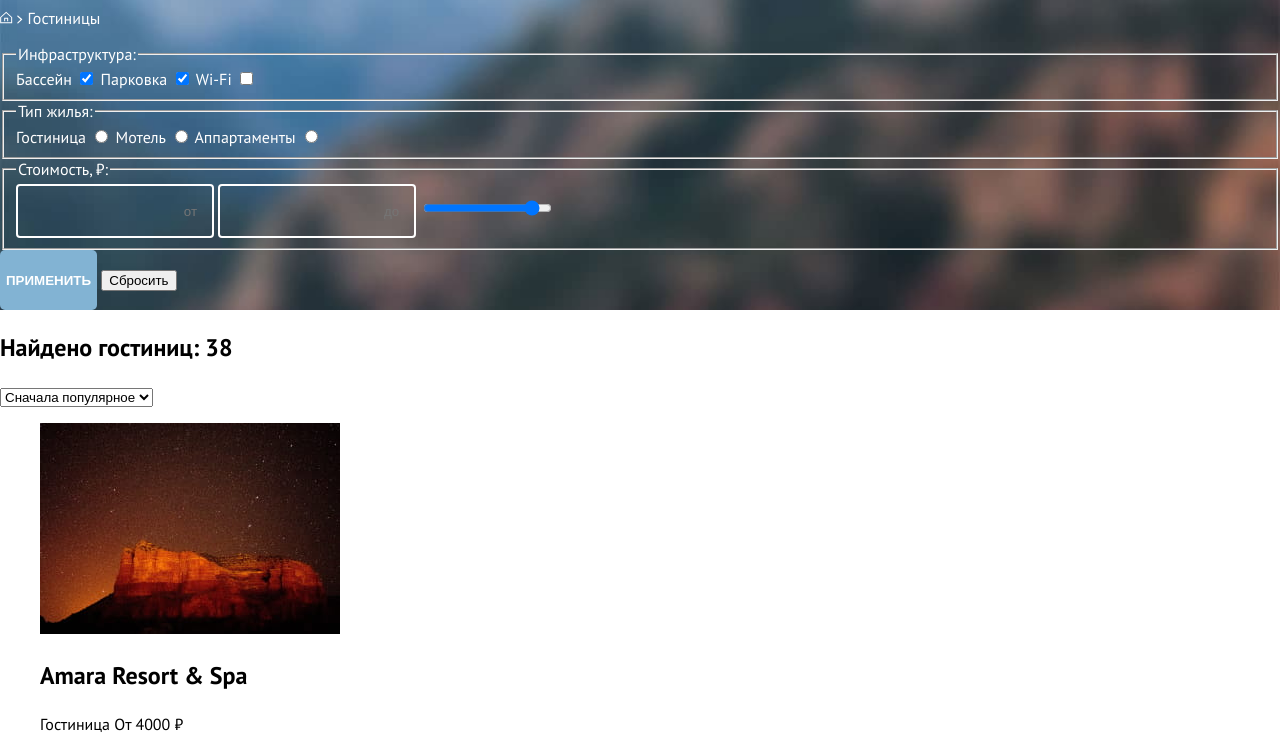
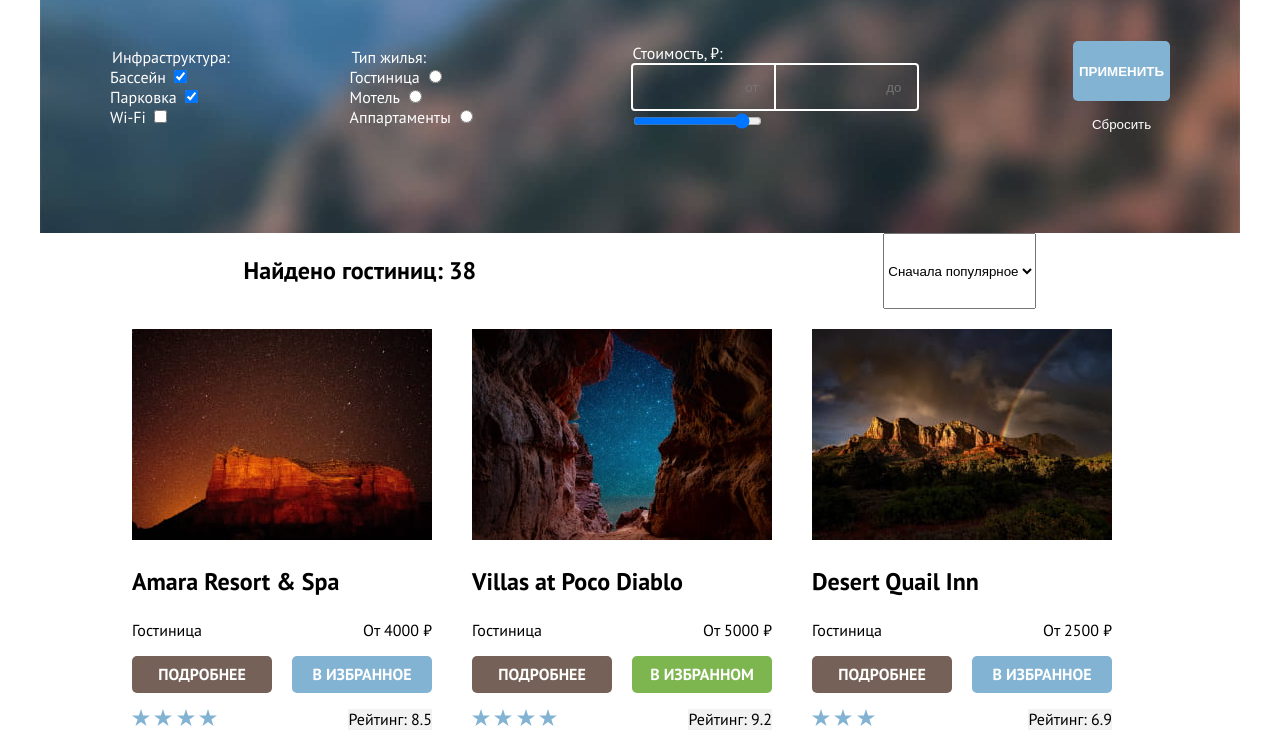
Before and after one commit to htmlacademy-htmlcss/2120899-sedona-34, a plain HTML site: page catalog.html in a window 1280 px wide. Shown: the part 244-991 px from the top of the page. Drawn offline with Linux system fonts and the light colour scheme.

Commit message:
Микросетки на флексах для всех страниц

```diff
--- a/catalog.html
+++ b/catalog.html
@@ -1,10 +1,12 @@
 <!DOCTYPE html>
 <html lang="ru">
+
   <head>
     <meta charset="utf-8" />
     <title>Седона каталог</title>
-    <link rel="stylesheet" href="styles/styles.css"/>
+    <link rel="stylesheet" href="styles/styles.css" />
   </head>
+
   <body>
     <header class="page-header">
       <nav class="navigation">
@@ -13,7 +15,7 @@
         </a>
         <ul class="navigation-list">
           <li class="navigation-item">
-            <a class="navigation-link" href="#">Главная</a>
+            <a class="navigation-link" href="index.html">Главная</a>
           </li>
           <li class="navigation-item">
             <a class="navigation-link" href="#">О Седоне</a>
@@ -40,7 +42,9 @@
       </nav>
     </header>
     <main class="inner">
+      <div class="inner_wrapper">
         <section class="filter_block">
+          <div class="filter_block_wrapper">
             <header class="inner-header">
               <h1 class="inner-header-title headline_1">Гостиницы Седоны</h1>
               <ol class="breadcrubs">
@@ -59,7 +63,8 @@
             </header>
             <section class="filter">
               <h2 class="visually-hidden headline_2">Фильтрация каталога</h2>
-          <form action="https://echo.htmlacademy.ru/" method="post">
+              <form class="filter_form" action="https://echo.htmlacademy.ru/" method="post">
+                <div class="filter_type_wrapper">
                   <fieldset class="infra">
                     <legend>Инфраструктура:</legend>
                     <label>
@@ -90,26 +95,20 @@
                       <input type="radio" name="type" value="Apartments" />
                     </label>
                   </fieldset>
+                </div>
                 <fieldset class="price-filter">
                   <legend>Стоимость, ₽:</legend>
-              <input
-                class="begin-price"
-                name="begin-price"
-                type="text"
-                placeholder="от"
-              />
-              <input
-                class="end-price"
-                name="end-price"
-                type="text"
-                placeholder="до"
-              />
+                  <input class="begin-price" name="begin-price" type="text" placeholder="от" />
+                  <input class="end-price" name="end-price" type="text" placeholder="до" />
                   <input type="range" min="0" max="10000" step="100" value="9000" />
                 </fieldset>
+                <div class="filter_buttons_wrapper">
                   <button class="button button-blue" type="submit">Применить</button>
                   <button class="reset-button" type="reset">Сбросить</button>
+                </div>
               </form>
             </section>
+          </div>
         </section>
         <section class="catalog-sort">
           <h2 class="visually-hidden headline_2">Каталог гостиниц</h2>
@@ -124,12 +123,7 @@
           <ul class="hotel-list">
             <li class="hotel-card">
               <a class="hotel-card-link" href="#">
-              <img
-                src="images/catalog/hotel-1.jpg"
-                width="300"
-                height="211"
-                alt="Amara Resort & Spa"
-              />
+                <img src="images/catalog/hotel-1.jpg" width="300" height="211" alt="Amara Resort & Spa" />
                 <h3 class="hotel-card-title headline_3">Amara Resort & Spa</h3>
               </a>
               <p class="texts">
@@ -137,10 +131,10 @@
                 <span class="hotel-price">От 4000 ₽</span>
               </p>
               <p class="btns">
-              <a class="button button-brown" href="#">Подробнее</a>
-              <a class="button button-blue" href="#">В избранное</a>
+                <a class="button button-brown card-button" href="#">Подробнее</a>
+                <a class="button button-blue card-button" href="#">В избранное</a>
               </p>
-            <p class="rating">
+              <div class="rating">
                 <ul class="stars">
                   <li><span></span></li>
                   <li><span></span></li>
@@ -148,16 +142,11 @@
                   <li><span></span></li>
                 </ul>
                 <span class="rate-text">Рейтинг: 8.5</span>
-            </p>
+              </div>
             </li>
             <li class="hotel-card">
               <a class="hotel-card-link" href="#">
-              <img
-                src="images/catalog/hotel-2.jpg"
-                width="300"
-                height="211"
-                alt="Villas at Poco Diablo"
-              />
+                <img src="images/catalog/hotel-2.jpg" width="300" height="211" alt="Villas at Poco Diablo" />
                 <h3 class="hotel-card-title headline_3">Villas at Poco Diablo</h3>
               </a>
               <p class="texts">
@@ -165,10 +154,10 @@
                 <span class="hotel-price">От 5000 ₽</span>
               </p>
               <p class="btns">
-              <a class="button button-brown" href="#">Подробнее</a>
-              <a class="button button-green" href="#">В избранном</a>
+                <a class="button button-brown card-button" href="#">Подробнее</a>
+                <a class="button button-green card-button" href="#">В избранном</a>
               </p>
-            <p class="rating">
+              <div class="rating">
                 <ul class="stars">
                   <li><span></span></li>
                   <li><span></span></li>
@@ -176,16 +165,11 @@
                   <li><span></span></li>
                 </ul>
                 <span class="rate-text">Рейтинг: 9.2</span>
-            </p>
+              </div>
             </li>
             <li class="hotel-card">
               <a class="hotel-card-link" href="#">
-              <img
-                src="images/catalog/hotel-3.jpg"
-                width="300"
-                height="211"
-                alt="Desert Quail Inn"
-              />
+                <img src="images/catalog/hotel-3.jpg" width="300" height="211" alt="Desert Quail Inn" />
                 <h3 class="hotel-card-title headline_3">Desert Quail Inn</h3>
               </a>
               <p class="texts">
@@ -193,26 +177,21 @@
                 <span class="hotel-price">От 2500 ₽</span>
               </p>
               <p class="btns">
-              <a class="button button-brown" href="#">Подробнее</a>
-              <a class="button button-blue" href="#">В избранное</a>
+                <a class="button button-brown card-button" href="#">Подробнее</a>
+                <a class="button button-blue card-button" href="#">В избранное</a>
               </p>
-            <p class="rating">
+              <div class="rating">
                 <ul class="stars">
                   <li><span></span></li>
                   <li><span></span></li>
                   <li><span></span></li>
                 </ul>
                 <span class="rate-text">Рейтинг: 6.9</span>
-            </p>
+              </div>
             </li>
             <li class="hotel-card">
               <a class="hotel-card-link" href="#">
-              <img
-                src="images/catalog/hotel-4.jpg"
-                width="300"
-                height="211"
-                alt="GreenTree Inn"
-              />
+                <img src="images/catalog/hotel-4.jpg" width="300" height="211" alt="GreenTree Inn" />
                 <h3 class="hotel-card-title headline_3">GreenTree Inn</h3>
               </a>
               <p class="texts">
@@ -220,23 +199,23 @@
                 <span class="hotel-price">От 1500 ₽</span>
               </p>
               <p class="btns">
-              <a class="button button-brown" href="#">Подробнее</a>
-              <a class="button button-blue" href="#">В избранное</a>
+                <a class="button button-brown card-button" href="#">Подробнее</a>
+                <a class="button button-blue card-button" href="#">В избранное</a>
               </p>
-            <p class="rating">
+              <div class="rating">
                 <ul class="stars">
                   <li><span></span></li>
                   <li><span></span></li>
                 </ul>
                 <span class="rate-text">Рейтинг: 5.0</span>
-            </p>
+              </div>
             </li>
           </ul>
           <div class="decorate"></div>
-        <div class="paginatoin">
+          <div class="pagination">
             <ul class="pagination-list">
               <li class="pagination-item">
-              <a class="pagination-link pagination-current">1</a>
+                <a class="pagination-link  pagination-current">1</a>
               </li>
               <li class="pagination-item">
                 <a class="pagination-link" href="#">2</a>
@@ -251,6 +230,7 @@
                 <a class="pagination-link" href="#">10</a>
               </li>
             </ul>
+            <div class="hotels-on-page-wrapper">
               <span class="hotels-on-page-text">Гостиниц на странице:</span>
               <select class="hotels-on-page-input">
                 <option>5</option>
@@ -259,8 +239,9 @@
                 <option>20</option>
               </select>
             </div>
+          </div>
         </section>
-      <section class="subscribe">
+        <section class="subscribe subscribe-inner">
           <h3 class="headline_3">Подпишитесь на рассылку</h3>
           <p>
             Только полезная информация и никакого спама, честное бойскаутское!
@@ -270,6 +251,7 @@
             <button class="button button-blue" type="submit">Подписаться</button>
           </form>
         </section>
+      </div>
     </main>
     <footer>
       <ul class="social-list">
@@ -291,13 +273,9 @@
       </ul>
       <a class="telnumber" href="tel:88128121212">+7 (812) 812-12-12</a>
       <a class="htmlacademy-logo" href="https://htmlacademy.ru/">
-        <img
-          src="images/htmlacademy_logo.svg"
-          width="115"
-          height="34"
-          alt="Логотип htmlacademy"
-        />
+        <img src="images/htmlacademy_logo.svg" width="115" height="34" alt="Логотип htmlacademy" />
       </a>
     </footer>
   </body>
+
 </html>
--- a/styles/styles.css
+++ b/styles/styles.css
@@ -46,6 +46,11 @@
   margin-right: 17px;
 }
 
+.inner_wrapper {
+  width: 1200px;
+  margin: 0 auto;
+}
+
 .container {
   width: 1200px;
   margin: 0 auto;
@@ -71,7 +76,14 @@ body {
   font-family: "PT Sans";
 }
 
-ol {
+fieldset {
+  border: none;
+  padding: 0;
+  margin: 0;
+}
+
+ol,
+ul {
   padding: 0;
 }
 
@@ -89,7 +101,7 @@ ol {
   margin: 0 auto;
   display: flex;
   flex-direction: column;
-  justify-content:space-evenly;
+  justify-content: space-evenly;
   align-items: center;
 }
 
@@ -101,6 +113,26 @@ ol {
 
 .search-hotel p {
   text-align: center;
+}
+
+.hotel-list {
+  width: 1056px;
+  margin: 0 auto;
+  display: flex;
+  flex-wrap: wrap;
+  justify-content: flex-start;
+}
+
+.hotel-card {
+  margin: 20px;
+}
+
+
+.texts,
+.btns,
+.rating {
+  display: flex;
+  justify-content: space-between;
 }
 
 .telnumber {
@@ -215,15 +247,79 @@ footer {
   height: 411px;
 }
 
+.subscribe-inner {
+  background-image: none;
+  color: black;
+}
+
 .filter_block {
+  height: 403px;
+  width: 1200px;
+  margin: 0 auto;
   background-image: url(../images/catalog_background.jpg);
   background-repeat: no-repeat;
   background-size: cover;
   color: #fff;
+  display: flex;
+  flex-direction: column;
+}
+
+.filter_block_wrapper {
+  width: 1060px;
+  height: 298px;
+  margin: auto;
+}
+
+.filter_form {
+  height: 149px;
+  display: flex;
+  justify-content: space-between;
+  align-items: center;
+}
+
+.filter_type_wrapper {
+  width: 366px;
+  display: flex;
+  justify-content: space-between;
+  align-items: center;
+}
+
+.infra {
+  display: flex;
+  flex-direction: column;
+  justify-content: flex-end;
+}
+
+.type {
+  display: flex;
+  flex-direction: column;
+  justify-content: flex-end;
+}
+
+.price-filter {
+  width: 288px;
+  display: flex;
+  align-items: center;
+  flex-wrap: wrap;
+}
+
+.filter_buttons_wrapper {
+  display: flex;
+  flex-direction: column;
 }
 
 .inner-header a {
   color: #fff;
+}
+
+.inner-header h1 {
+  margin: 0;
+}
+
+.inner-header {
+  display: flex;
+  flex-direction: column;
+  justify-content: flex-start;
 }
 
 a {
@@ -234,6 +330,7 @@ a {
 li {
   list-style: none;
 }
+
 a.button {
   display: inline-block;
 }
@@ -245,10 +342,32 @@ a.button {
   border-radius: 5px;
   height: 60px;
   border: none;
-  text-align: right;
+  text-align: center;
 }
 
-.begin-price, .end-price {
+.card-button {
+  line-height: 37px;
+  width: 140px;
+  height: 37px;
+}
+
+.reset-button {
+  background-color: transparent;
+  color: #fff;
+  border: none;
+  margin-top: 15px;
+}
+
+.search-button {
+  width: 574px;
+  height: 60px;
+  line-height: 60px;
+}
+
+.begin-price,
+.end-price {
+  box-sizing: border-box;
+  width: 50%;
   height: 48px;
   border: 2px #fff solid;
   border-radius: 4px;
@@ -257,7 +376,18 @@ a.button {
   padding-right: 15px;
 }
 
-.begin-price, .end-price::placeholder {
+.begin-price {
+  border-right: 1px #fff solid;
+  border-radius: 4px 0 0 4px;
+}
+
+.end-price {
+  border-left: 1px #fff solid;
+  border-radius: 0 4px 4px 0;
+}
+
+.begin-price,
+.end-price::placeholder {
   text-align: end;
 }
 
@@ -276,6 +406,25 @@ a.button {
 input {
   background-color: rgba(242, 242, 242, 1);
 }
+
+input[type="email"] {
+  width: 600px;
+  height: 60px;
+  border: none;
+  border-radius: 10px;
+}
+
+.catalog-sort {
+  display: flex;
+  justify-content: space-around;
+}
+
+.catalog {
+  display: flex;
+  flex-direction: column;
+}
+
+
 
 .rate-text {
   display: inline-block;
@@ -317,7 +466,6 @@ input {
 .pagination-item {
   display: inline-block;
   text-align: center;
-
 }
 
 .pagination-link {
@@ -329,15 +477,39 @@ input {
   background-color: rgba(130, 179, 211, 1);
 }
 
+.pagination-current {
+  background-color: rgba(242, 242, 242, 1);
+}
+
+.pagination {
+  margin: 0 72px;
+  height: 60px;
+  display: flex;
+  justify-content: space-between;
+  align-items: center;
+}
+
+.pagination-list {
+  margin: 0;
+}
+
+.hotels-on-page-text {
+  margin-right: 45px;
+}
+
 .breadcrubs-item {
   display: inline;
   list-style: none;
+}
+
+.breadcrubs-item:not(.breadcrubs-item:last-child) {
+  margin-right: 10px;
 }
 
 .home_page::after {
   content: url(../images/breadcrubs_home.svg);
 }
 
-.breadcrubs_arrow::before{
+.breadcrubs_arrow::before {
   content: url(../images/arrow.svg);
 }
```
Also changed, not shown: index.html (+9 -25 lines). Lines whose indentation alone changed are shown as unchanged.
